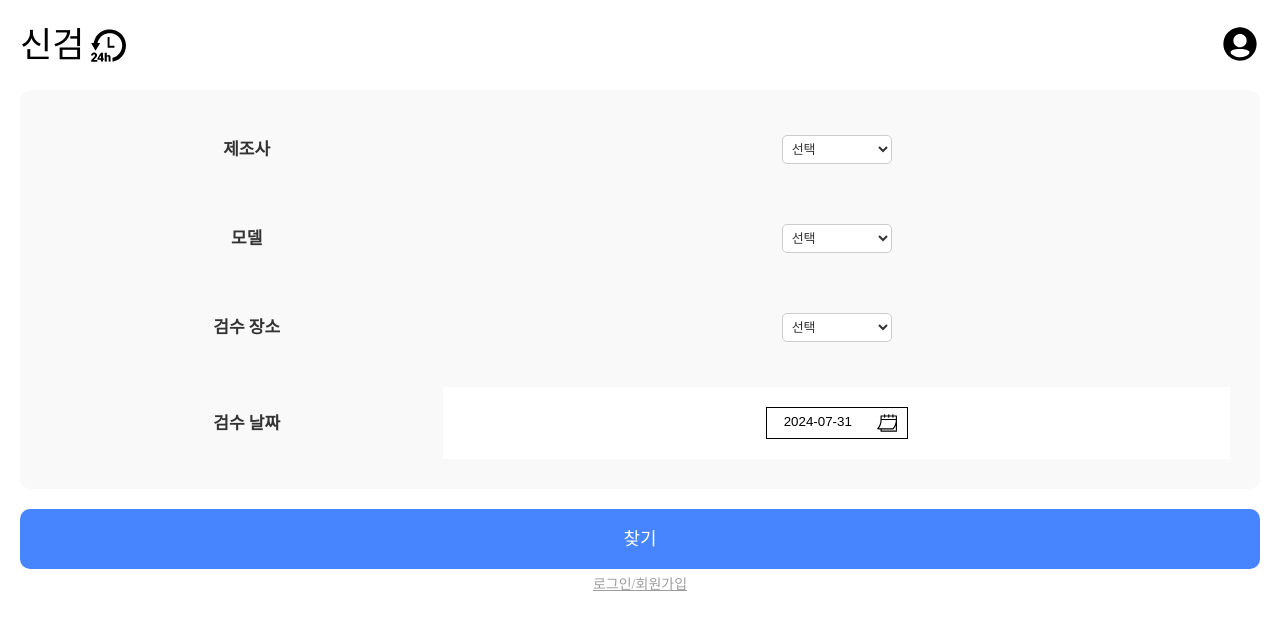
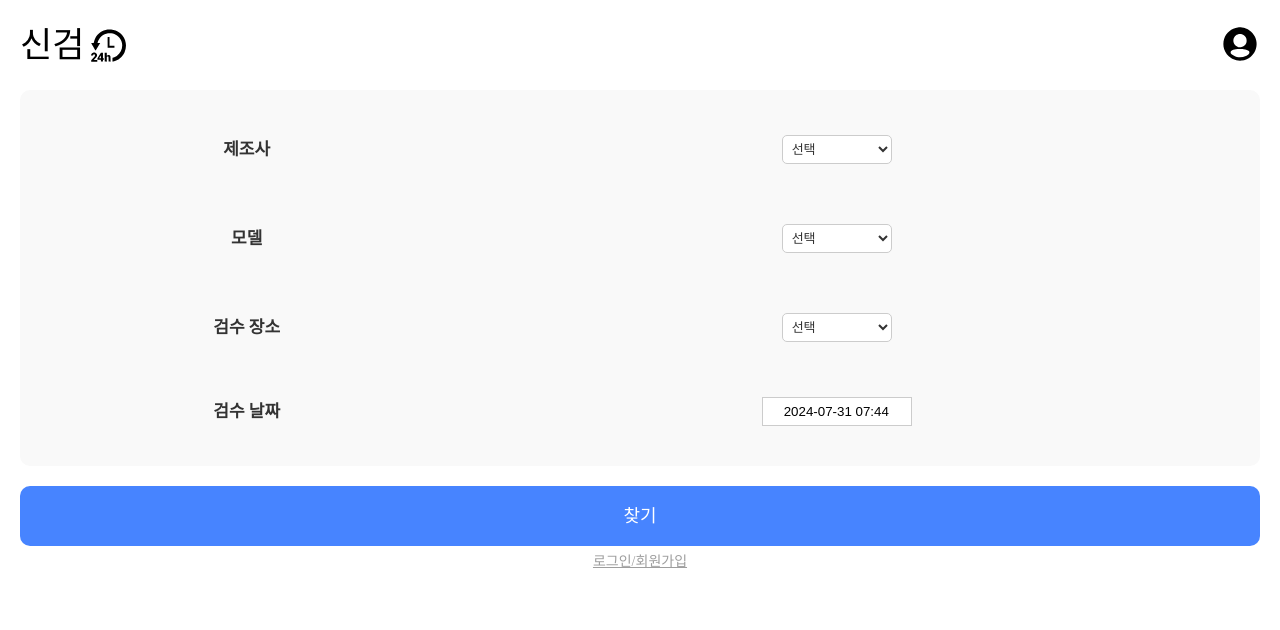
Before and after one commit to KEBBootCamp/Frontend, a React (Vite) app: page / in a window 1280 px wide. Shown: the top 630 px of the page. Built offline with nearby package versions, Linux system fonts and the light colour scheme; a web font is replaced by a local one.

Commit message:
feat: 캘린더 년-월-일-시-분 수정 구현

```diff
--- a/src/components/common/Calendar.jsx
+++ b/src/components/common/Calendar.jsx
@@ -14,7 +14,9 @@ const Calendar = () => {
         <DatePickerWrapper>
             <DatePickerContainer>
                 <DatePicker
-                    dateFormat="yyyy-MM-dd" // 날짜 형태
+                    dateFormat="yyyy-MM-dd hh:mm" // 날짜 형태
+                    value={selectedDate}
+                    showTimeSelect
                     locale={ko}
                     selected={selectedDate}
                     onChange={(date) => setSelectedDate(date)}
@@ -22,7 +24,7 @@ const Calendar = () => {
                     shouldCloseOnSelect // 날짜를 선택하면 datepicker가 자동으로 닫힘
                     // className={styles.datePicker}
                 />
-                <StyledCalendar />
+                {/* <StyledCalendar /> */}
             </DatePickerContainer>
         </DatePickerWrapper>
     );
@@ -31,22 +33,21 @@ const Calendar = () => {
 export default Calendar;
 
 const DatePickerWrapper = styled.div`
+    width: 100%;
+
     display: flex;
-    align-items: center;
     justify-content: center;
 
-    background-color: white;
-    color: white;
+    padding: 1rem;
     cursor: pointer;
-
-    padding: 2rem;
 `;
 
 const DatePickerContainer = styled.div`
-    display: flex;
-    /* width: 100%; */
-    padding: 0.5rem 1rem;
-    border: 1px solid black;
+    width: 15rem;
+
+    padding: 0.5rem;
+    background-color: white;
+    border: 1px solid #ccc;
 `;
 
 const StyledCalendar = styled(IcCalendar)`
--- a/src/components/common/datepicker.custom.css
+++ b/src/components/common/datepicker.custom.css
@@ -1,12 +1,10 @@
 .react-datepicker-wrapper input[type="text"] {
-    width: 100%;
+    width: 12rem;
     border: none;
-}
-
-.react-datepicker__input-container {
-    width: 90%;
+    /* background-color: #f9f9f9; */
 }
 
 .react-datepicker-wrapper {
-    width: 10rem;
+    width: 11rem;
+    padding: 0;
 }
```
